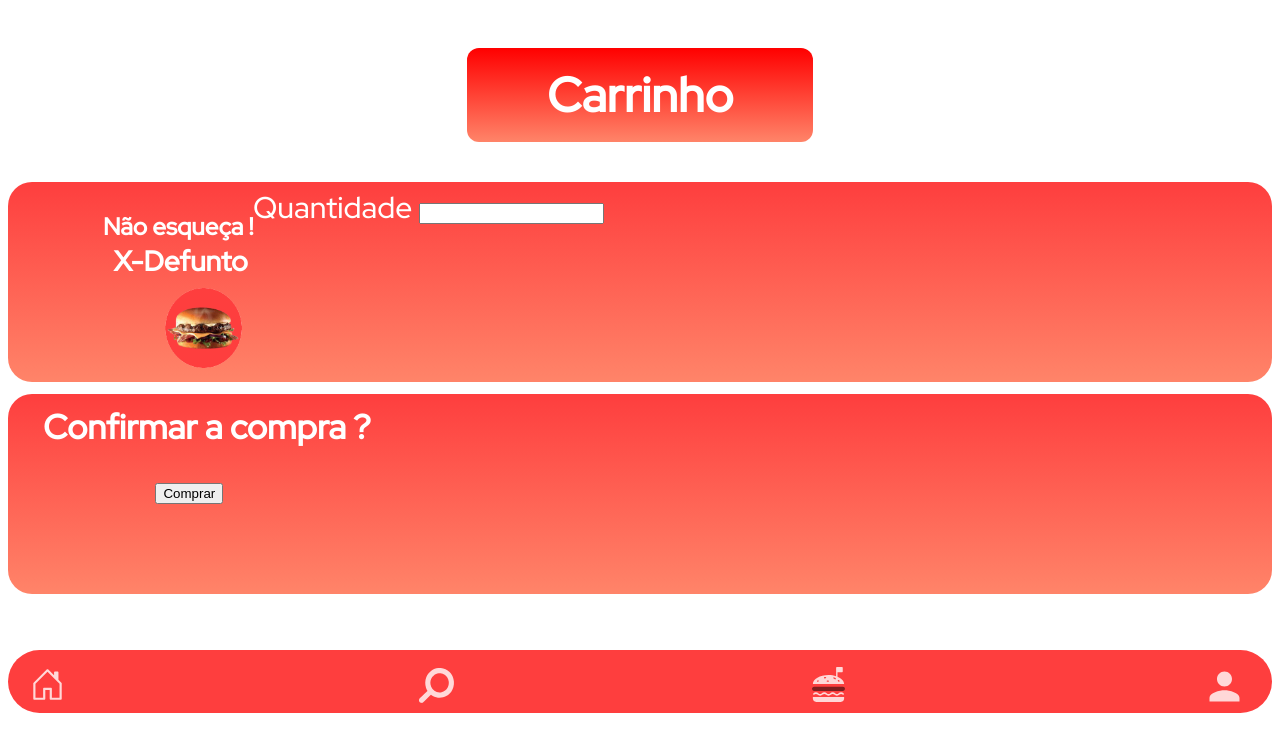
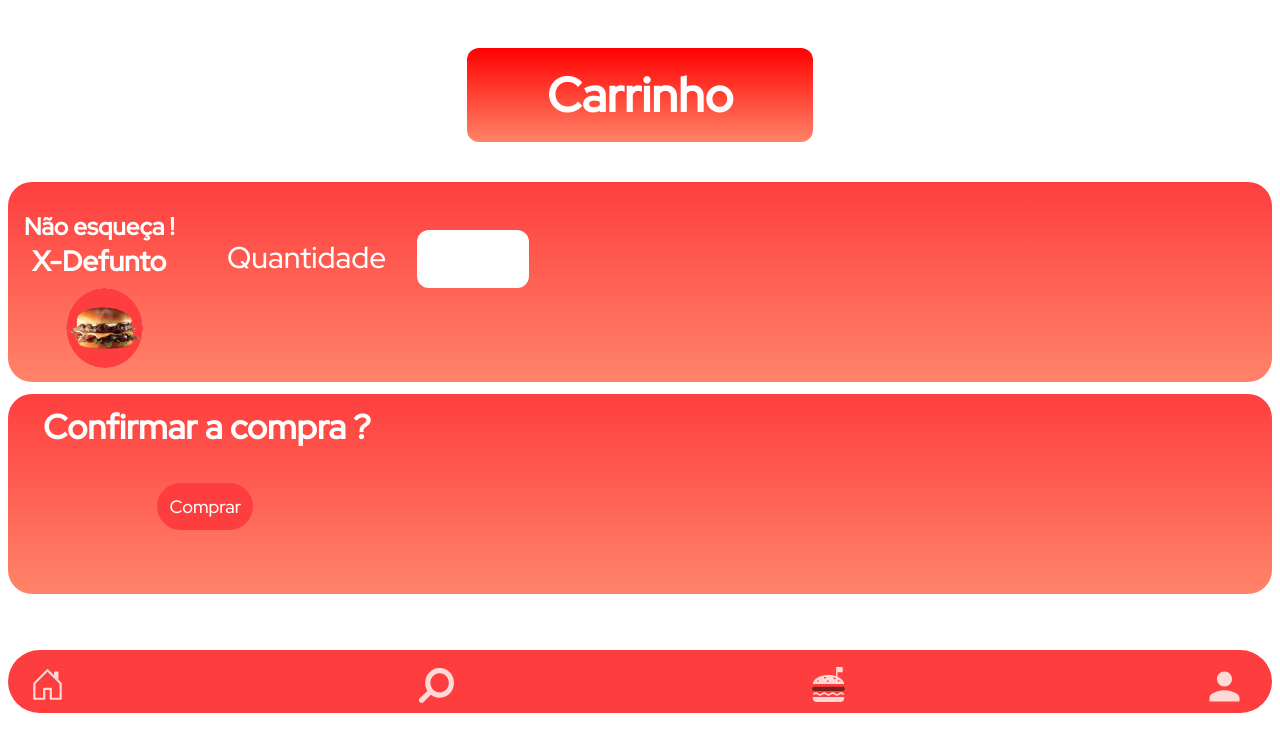
Before and after one commit to CarlosEduardoAD/figma-carlos, a PHP site: page /carrinho.html in a window 1280 px wide. Shown: the top 752 px of the page. Run offline with PHP 8.4, Linux system fonts and the light colour scheme.

```diff
--- a/front-end/carrinho.html
+++ b/front-end/carrinho.html
@@ -21,14 +21,14 @@
          <!-- Imagens dos botões -->
         <form action="pedido.php" method="post">
         <div class="linha3 animate__animated animate__fadeInUp" style="border-radius : 24px;">
-            <div class="texto1 animate__animated animate__backInRight">
-                <h3 style="display : flex; align-items:center; justify-content:center; margin-left:95px; margin-bottom: 8px; font-size: 24px;">Não esqueça !</h3>
-                <p style="display : flex; align-items:center; justify-content:center; margin-left:100px; margin-bottom: 8px; margin-top:-8px; font-size: 28px; color : white; font-weight: bold;">X-Defunto</p>
-                <img style='display : flex; align-items:center; justify-content:center; margin-left:155px;' src="burguer.png" width="80" height="80" alt="">
+            <div class="texto1 animate__animated animate__backInRight" style="margin-left : 12px;">
+                <h3 style="display : flex; align-items:center; justify-content:center; margin-left : 4px; margin-bottom: 8px; font-size: 24px; white-space: nowrap;">Não esqueça !</h3>
+                <p style="display : flex; align-items:center; justify-content:center; margin-left : 4px; margin-bottom: 8px; margin-top:-8px; font-size: 28px; color : white; font-weight: bold; white-space: nowrap;">X-Defunto</p>
+                <img style='display : flex; align-items:center; justify-content:center; margin-left : 44px' src="burguer.png" width="80" height="80" alt="">
             </div>
-            <div class="texto1 animate__animated animate__backInRight">
+            <div class="texto1 animate__animated animate__backInRight" style="margin-left : 53px; margin-top : 24px;">
                 <label for="quantidade">Quantidade</label>
-                <input type="number" name="quantidade" >
+                <input style="margin-top : 24px; border : none; border-radius : 12px; width: 108px; height: 56px; margin-left : 24px; color : black; font-size : 24px; font-family: 'Red Hat Display', sans-serif;" type="number" name="quantidade" >
             </div>
         </div>
         <div class="linha3 animate__animated animate__fadeInUp" style="margin-top : 12px; border-radius : 24px;">
@@ -37,7 +37,7 @@
             <div class="texto1 animate__animated animate__backInRight">
             <div style="display : flex; align-items : center; justify-content : center; flex-direction : column;">
                 <h3 style="font-size: 23px; display : flex; align-items:center; justify-content:center; margin-left: 35px; font-size: 34px; margin-top: 5px;">Confirmar a compra ?</h3>
-                <input type="submit" name="comprar" value='Comprar'>
+                <input style="border:none; background : #FE3E3E; padding: 12px; border-radius: 24px; font-family :  'Red Hat Display', sans-serif; font-size : 18px; margin-left: 32px; color : white;" type="submit" name="comprar" value='Comprar'>
             </div>
             </div>
         </div>
--- a/front-end/pedido.php
+++ b/front-end/pedido.php
@@ -20,6 +20,10 @@ if(!empty($_POST['comprar'])){
 }
 
 if($comprar == 'Comprar'){
+    $res_select3 = "SELECT * FROM clientes WHERE nome_usuario = 'Carlos'";
+    $resposta_select3 = mysqli_query($conn, $res_select);
+    $row2 = mysqli_fetch_assoc($resposta_select);
+    $id_cliente = $row2['id_cliente'];
     $res_select = "SELECT id_produto, nome_produto, preco_produto from produto WHERE nome_produto = '$nome'";
     $resposta_select = mysqli_query($conn, $res_select);
     $row = mysqli_fetch_assoc($resposta_select);
@@ -28,7 +32,7 @@ if($comprar == 'Comprar'){
     echo "$nome <br>";
     $preco = $row['preco_produto'];
     echo "$preco <br>";
-    $res_insert = "INSERT INTO pedido (preco_total, forma_pagamento, id_user ,situacao) VALUES ('$preco_unitario', 'Cartão de crédito', '1' ,'Em Produção')";
+    $res_insert = "INSERT INTO pedido (preco_total, forma_pagamento, id_user ,situacao) VALUES ('$preco_unitario', 'Cartão de crédito', $id_cliente ,'Em Produção')";
     $resposta_insert = mysqli_query($conn, $res_insert);
     $res_insert2 = "INSERT into item (id_pedido, id_produto, quantidade, preco_unitario) VALUES ('1', '$id','$quantidade', '$preco_total')";
     $resposta_insert2 = mysqli_query($conn, $res_insert2);
```
Also changed, not shown: front-end/compras.php (+26 -0 lines).
